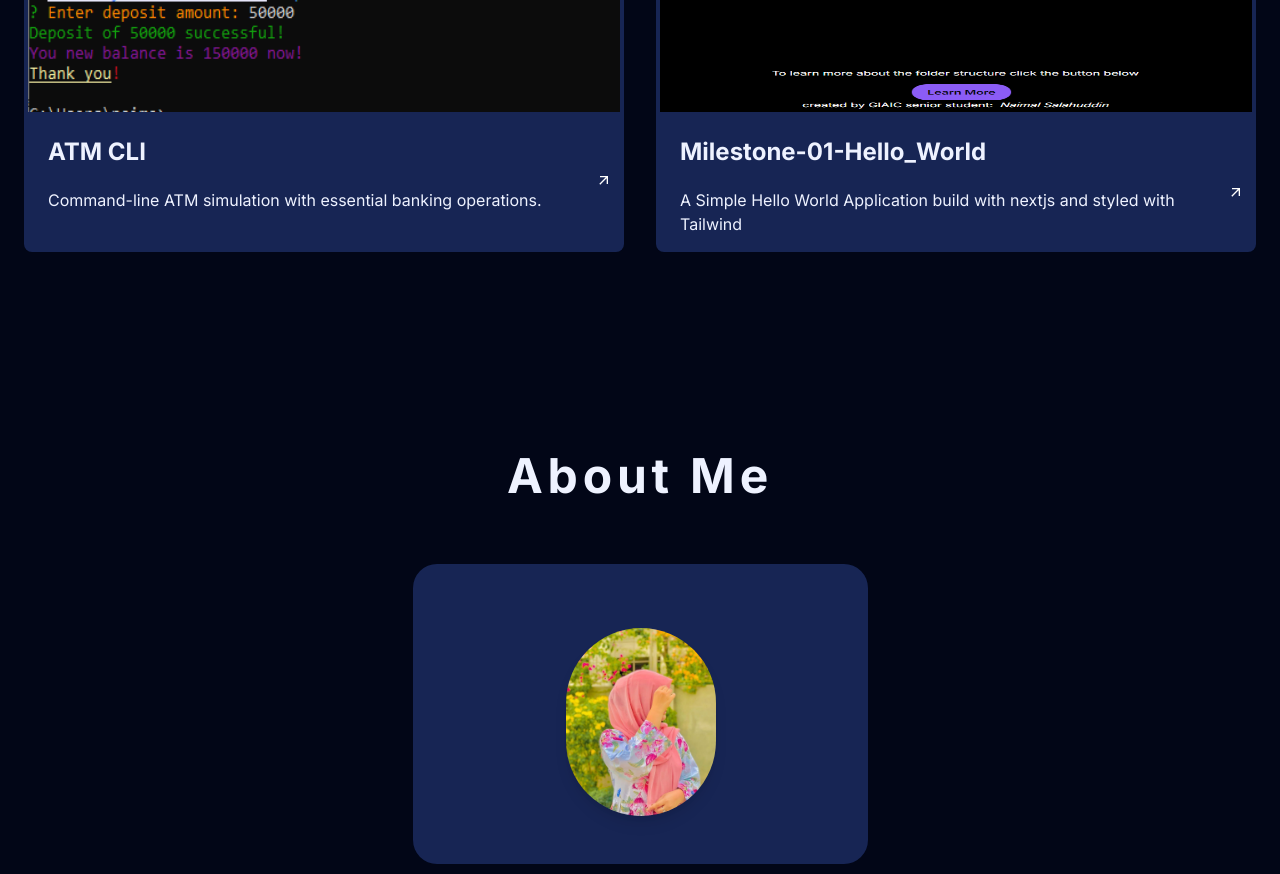
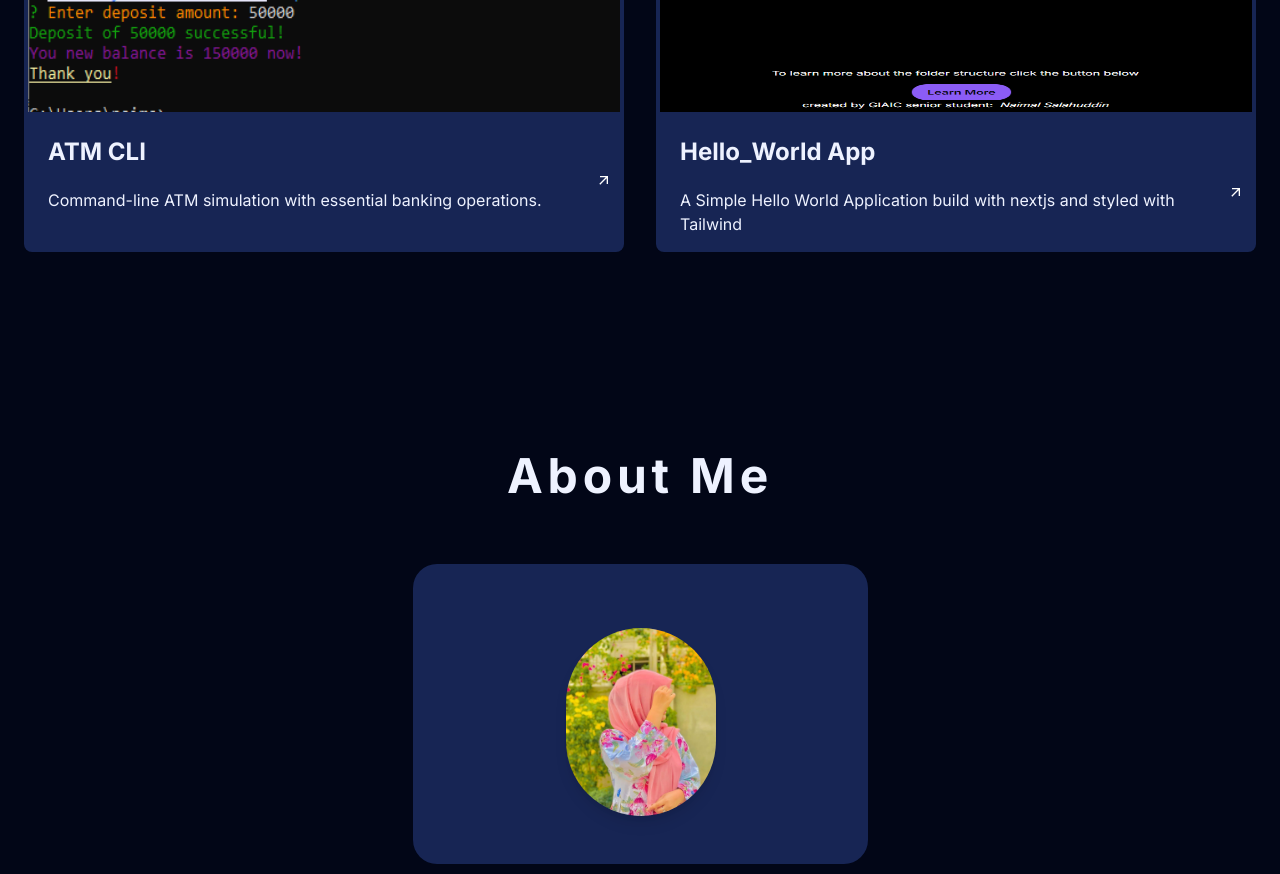
Before and after one commit to NaimalArain13/Milestone-02-Personal-Portfolio, a Next.js app: page / in a window 1280 px wide. Shown: the part 2600-3474 px from the top of the page. Built offline with nearby package versions, Linux system fonts and the light colour scheme.

Commit message:
edit project data

```diff
--- a/app/project/page.tsx
+++ b/app/project/page.tsx
@@ -35,7 +35,7 @@ export default function Project() {
     },
     {
       img: "/hello.png",
-      title: "Milestone-01-Hello_World",
+      title: "Hello_World App",
       description: "A Simple Hello World Application build with nextjs and styled with Tailwind",
       route: "//nextjs-react-milestones.vercel.app/",
     },
```
